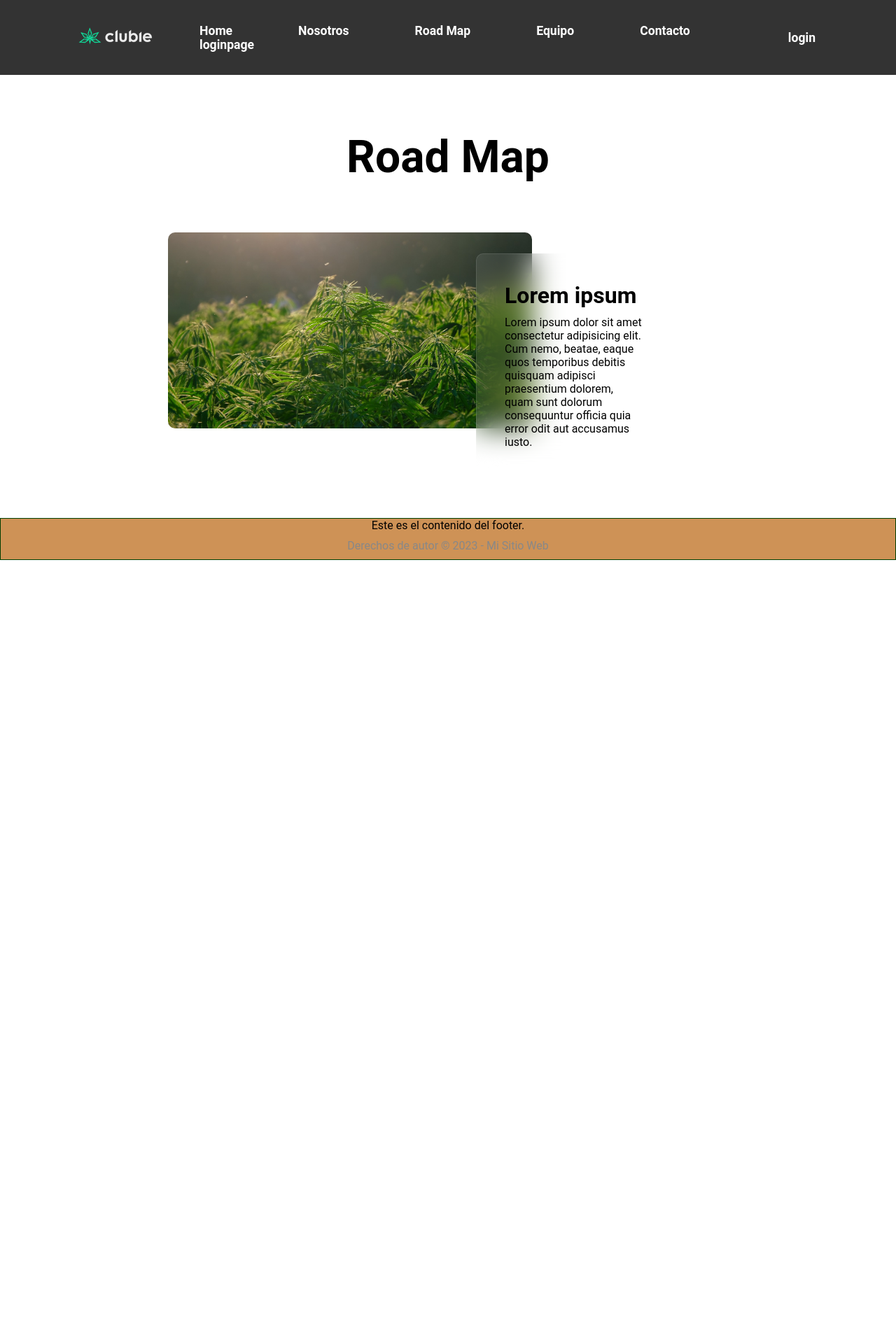
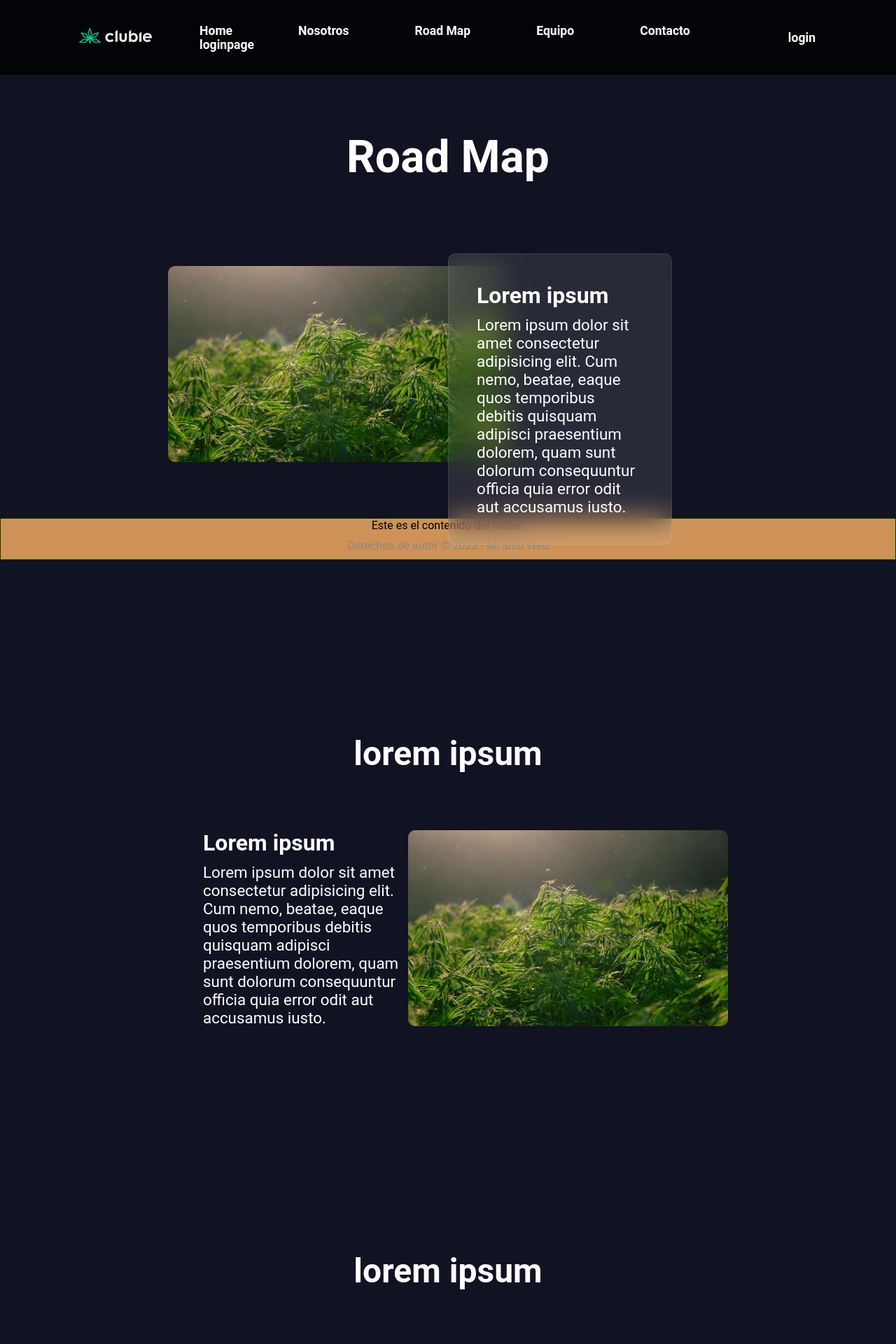
Before and after one commit to juanivalle/Clubie, a Flask app: page /road-map.html in a window 1280 px wide. Shown: the top 1920 px of the page at 70% size. Before the commit the page ends 800 px from the top, so only its background shows below. Run offline with Flask 3, Linux system fonts and the light colour scheme; some libraries are stand-ins or nearby versions.

Commit message:
roadmap casi terminado faltan detalles

```diff
--- a/back-End/templates/noLog/road-map.html
+++ b/back-End/templates/noLog/road-map.html
@@ -6,7 +6,8 @@
     <meta name="viewport" content="width=device-width, initial-scale=1.0">
     <link rel="stylesheet" href="../../../css/road-map.css">
     <script src="https://kit.fontawesome.com/eb496ab1a0.js" crossorigin="anonymous"></script>
-    <title>Nosotros</title>
+    <script src="https://unpkg.com/scrollreveal"></script>
+    <title>Road Map</title>
 </head>
 <body>
     {% extends 'base/base-nolog.html'%}
@@ -14,7 +15,7 @@
     {% block content %}
     <section class="sec-1">
         <div class="contenedor">
-            <h1>Road Map</h1>
+            <h1 class="main-title">Road Map</h1>
             <div class="contenido">
                 <div class="imagen">
                     <img src="../../../css/media/hemp-g03ce11077_1280.jpg" alt="">
@@ -26,6 +27,62 @@
             </div>
         </div>
     </section>
+    <section class="sec-2">
+        <div class="contenedor">
+            <h2 class="section-title">lorem ipsum</h2>
+            <div class="contenido">
+                <div class="imagen">
+                    <img src="../../../css/media/hemp-g03ce11077_1280.jpg" alt="">
+                </div>
+                <div class="info">
+                    <h3 class="info-title">Lorem ipsum</h3>
+                    <p>Lorem ipsum dolor sit amet consectetur adipisicing elit. Cum nemo, beatae, eaque quos temporibus debitis quisquam adipisci praesentium dolorem, quam sunt dolorum consequuntur officia quia error odit aut accusamus iusto.</p>
+                </div>
+            </div>
+        </div>
+    </section>
+    <section class="sec-3">
+        <div class="contenedor">
+            <h2 class="section-title">lorem ipsum</h2>
+            <div class="contenido">
+                <div class="imagen">
+                    <img src="../../../css/media/hemp-g03ce11077_1280.jpg" alt="">
+                </div>
+                <div class="media-info">
+                    <h3 class="info-title">Lorem ipsum</h3>
+                    <p>Lorem ipsum dolor sit amet consectetur adipisicing elit. Cum nemo, beatae, eaque quos temporibus debitis quisquam adipisci praesentium dolorem, quam sunt dolorum consequuntur officia quia error odit aut accusamus iusto.</p>
+                </div>
+            </div>
+        </div>
+    </section>
+    <section class="sec-4">
+        <div class="contenedor">
+            <h2 class="section-title">lorem ipsum</h2>
+            <div class="contenido">
+                <div class="imagen">
+                    <img src="../../../css/media/hemp-g03ce11077_1280.jpg" alt="">
+                </div>
+                <div class="info">
+                    <h3 class="info-title">Lorem ipsum</h3>
+                    <p>Lorem ipsum dolor sit amet consectetur adipisicing elit. Cum nemo, beatae, eaque quos temporibus debitis quisquam adipisci praesentium dolorem, quam sunt dolorum consequuntur officia quia error odit aut accusamus iusto.</p>
+                </div>
+            </div>
+        </div>
+    </section>
+    <script>
+        ScrollReveal({
+            reset: true,
+            distance: '40px',
+            duration: '2000',
+            delay: 400
+        });
+
+        ScrollReveal().reveal('.main-title, .section-title', { delay: 400, origin: 'left' });
+        ScrollReveal().reveal('.sec-1 .imagen', { delay: 400, origin: 'bottom' });
+        ScrollReveal().reveal('.text-box, .info, .media-info', { delay: 500, origin: 'right' });
+        ScrollReveal().reveal('.sec-2 .imagen, .sec-4 .imagen', { delay: 500, origin: 'top' });
+        ScrollReveal().reveal('.sec-3 .imagen', { delay: 500, origin: 'bottom' });
+    </script>
     {% endblock %}
 </body>
 </html>
--- a/css/road-map.css
+++ b/css/road-map.css
@@ -11,6 +11,7 @@ html {
 body {
     overflow: scroll;
     overflow-x: hidden;
+    background-color: #111222;
 }
 
 section {
@@ -19,7 +20,7 @@ section {
     justify-content: center;
     align-items: center;
     padding: 80px 100px;
-    color: #000000;
+    color: #fff;
 }
 .contenedor {
     position: relative;
@@ -40,6 +41,14 @@ body h1 {
     justify-content: center;
     align-items: center;
 }
+
+.sec-2 .contenido {
+    flex-direction: row-reverse;
+  }
+
+.sec-4 .contenido {
+    flex-direction: row-reverse;
+  }
 
 .contenido .imagen {
     position: relative;
@@ -64,7 +73,7 @@ body h1 {
     background: rgba(255, 255, 255, 0.1);
     backdrop-filter: blur(20px);
     padding: 40px;
-    max-width: 35vh;
+    max-width: 40vh;
     border: 1px solid rgba(255, 255, 255, 0.1);
     border-radius: 10px;
     transform: translate(-80px, 50px);
@@ -74,3 +83,35 @@ body h1 {
     font-size: 2em;
     margin-bottom: 10px;
 }
+.text-box p {
+    font-size: 1.4em;
+}
+
+.section-title {
+    font-size: 3em;
+    margin-bottom: 80px;
+    margin-top: 20vh;
+}
+.info-title {
+    font-size: 2em;
+    margin-bottom: 10px;
+}
+.info {
+    width: 45vh;
+    margin-left: 50px;
+}
+.info p {
+    font-size: 1.4em;
+}
+.media-info {
+    width: 45vh;
+    margin-left: 50px;
+}
+
+.media-info p {
+    font-size: 1.4em;
+}
+
+.sec-4 {
+    margin-bottom: 15vh;
+}
```
